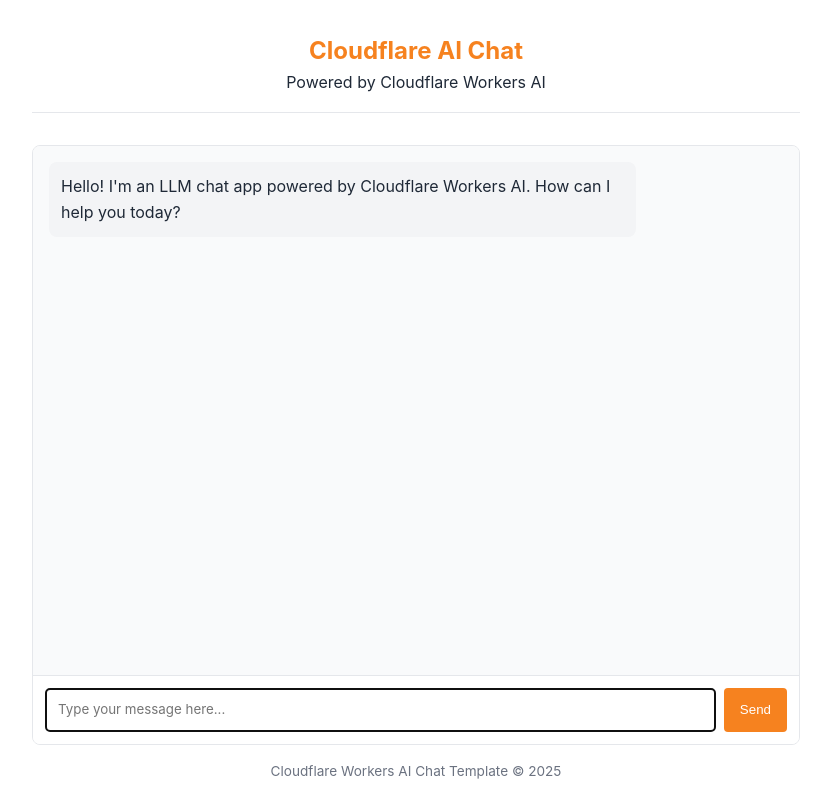
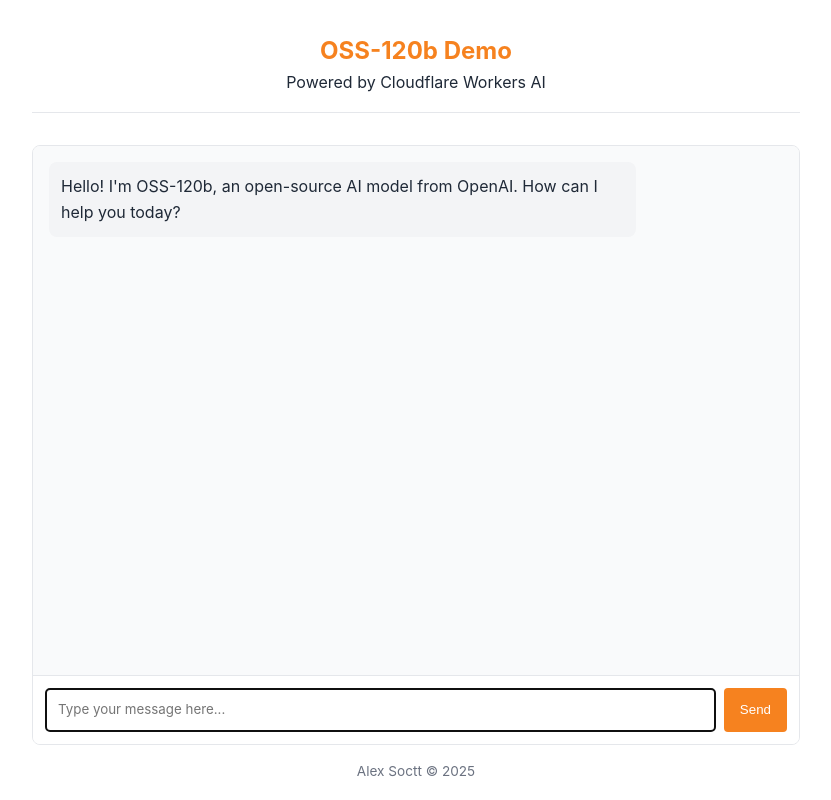
Before and after one commit to browser-vm/oss-120b-free, a website: page public/index.html in a window 1280 px wide. Shown: the whole page, without its empty margins (224-1055 px from the left). Drawn offline with Linux system fonts and the light colour scheme.

Commit message:
Customize app.

```diff
--- a/public/chat.js
+++ b/public/chat.js
@@ -15,7 +15,7 @@
   {
     role: "assistant",
     content:
-      "Hello! I'm an LLM chat app powered by Cloudflare Workers AI. How can I help you today?",
+      "Hello! I'm OSS-120b, an open-source AI model from OpenAI. How can I help you today?",
   },
 ];
 let isProcessing = false;
--- a/public/index.html
+++ b/public/index.html
@@ -3,7 +3,7 @@
   <head>
     <meta charset="UTF-8" />
     <meta name="viewport" content="width=device-width, initial-scale=1.0" />
-    <title>LLM Chat App</title>
+    <title>OSS-120b Demo</title>
     <style>
       :root {
         --primary-color: #f6821f;
@@ -138,7 +138,7 @@
   </head>
   <body>
     <header>
-      <h1>Cloudflare AI Chat</h1>
+      <h1>OSS-120b Demo</h1>
       <p>Powered by Cloudflare Workers AI</p>
     </header>
 
@@ -146,7 +146,7 @@
       <div id="chat-messages" class="chat-messages">
         <div class="message assistant-message">
           <p>
-            Hello! I'm an LLM chat app powered by Cloudflare Workers AI. How can
+            Hello! I'm OSS-120b, an open-source AI model from OpenAI. How can
             I help you today?
           </p>
         </div>
@@ -168,7 +168,7 @@
     </div>
 
     <footer>
-      <p>Cloudflare Workers AI Chat Template &copy; 2025</p>
+      <p>Alex Soctt &copy; 2025</p>
     </footer>
 
     <!-- Chat app script -->
--- a/src/index.ts
+++ b/src/index.ts
@@ -11,7 +11,7 @@
 
 // Model ID for Workers AI model
 // https://developers.cloudflare.com/workers-ai/models/
-const MODEL_ID = "@cf/meta/llama-3.3-70b-instruct-fp8-fast";
+const MODEL_ID = "@cf/openai/gpt-oss-120b";
 
 // Default system prompt
 const SYSTEM_PROMPT =
```
Also changed, not shown: 1 other file.
